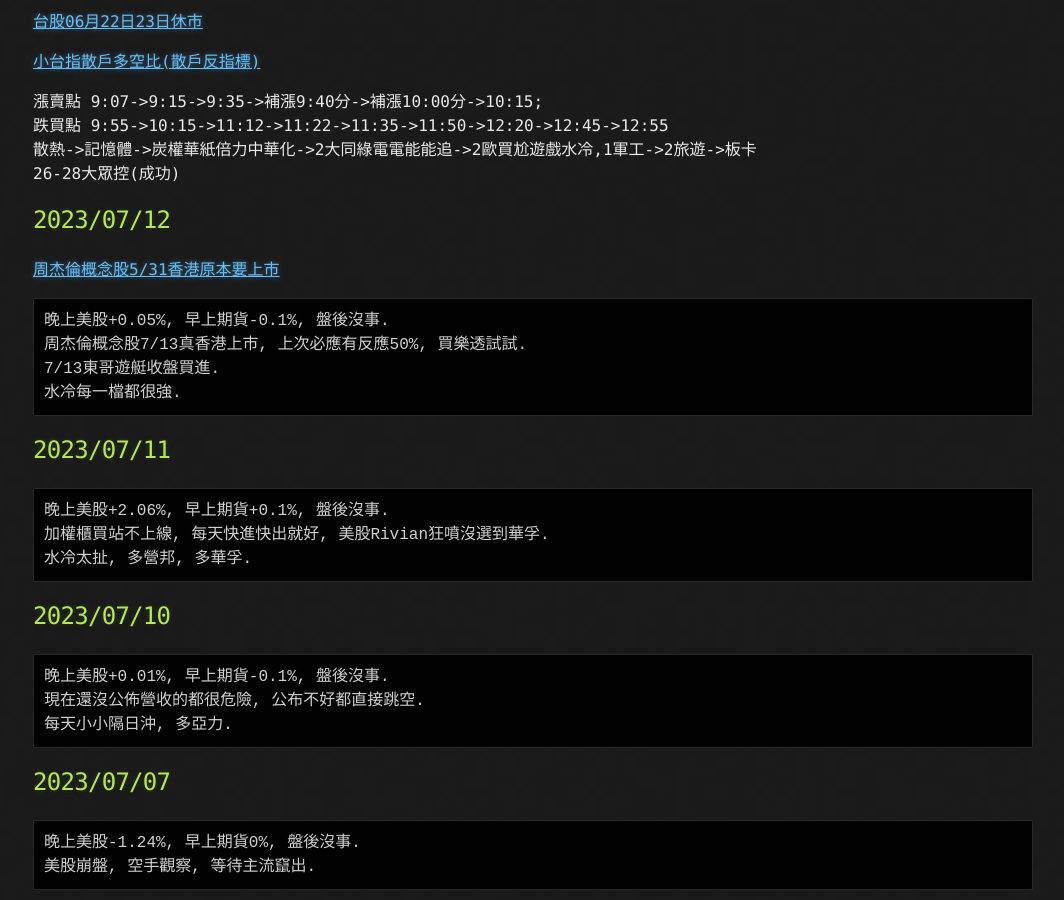
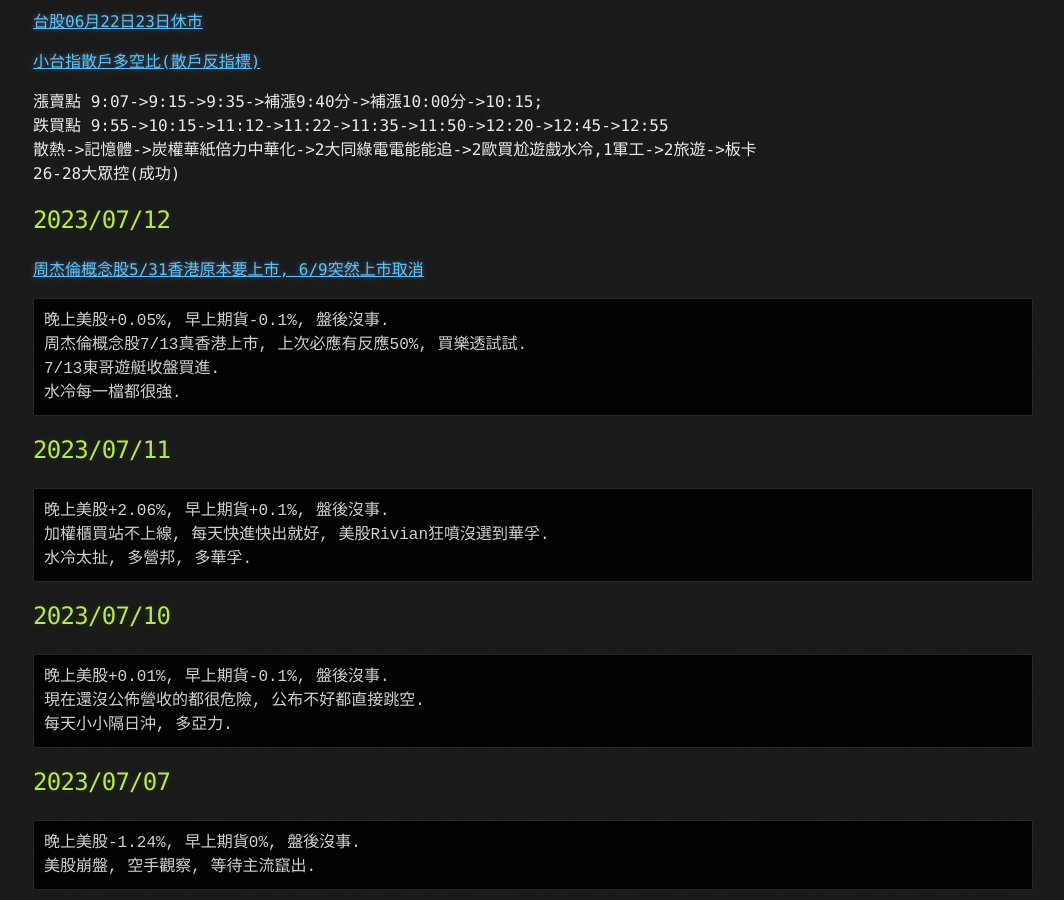
Before and after one commit to lepg5487/Stock_God, a Jekyll site: the page built from index.md, in a window 1280 px wide and 900 px high, scrolled down 448 px. Shown: the whole window, without its empty margins (107-1171 px from the left). Built offline with Jekyll 4.4.1, drawn with Linux system fonts in a browser that asks for light colours; our own code applies the rules of GitHub Pages for plain Markdown files.

Commit message:
Update index.md

````diff
--- a/index.md
+++ b/index.md
@@ -22,7 +22,7 @@ layout: testlayouts
 26-28大眾控(成功)
 
 ## 2023/07/12
-[周杰倫概念股5/31香港原本要上市](https://finance.ettoday.net/news/2509802)
+[周杰倫概念股5/31香港原本要上市, 6/9突然上市取消](https://finance.ettoday.net/news/2509802)
 ```
 晚上美股+0.05%, 早上期貨-0.1%, 盤後沒事.
 周杰倫概念股7/13真香港上市, 上次必應有反應50%, 買樂透試試.
````
